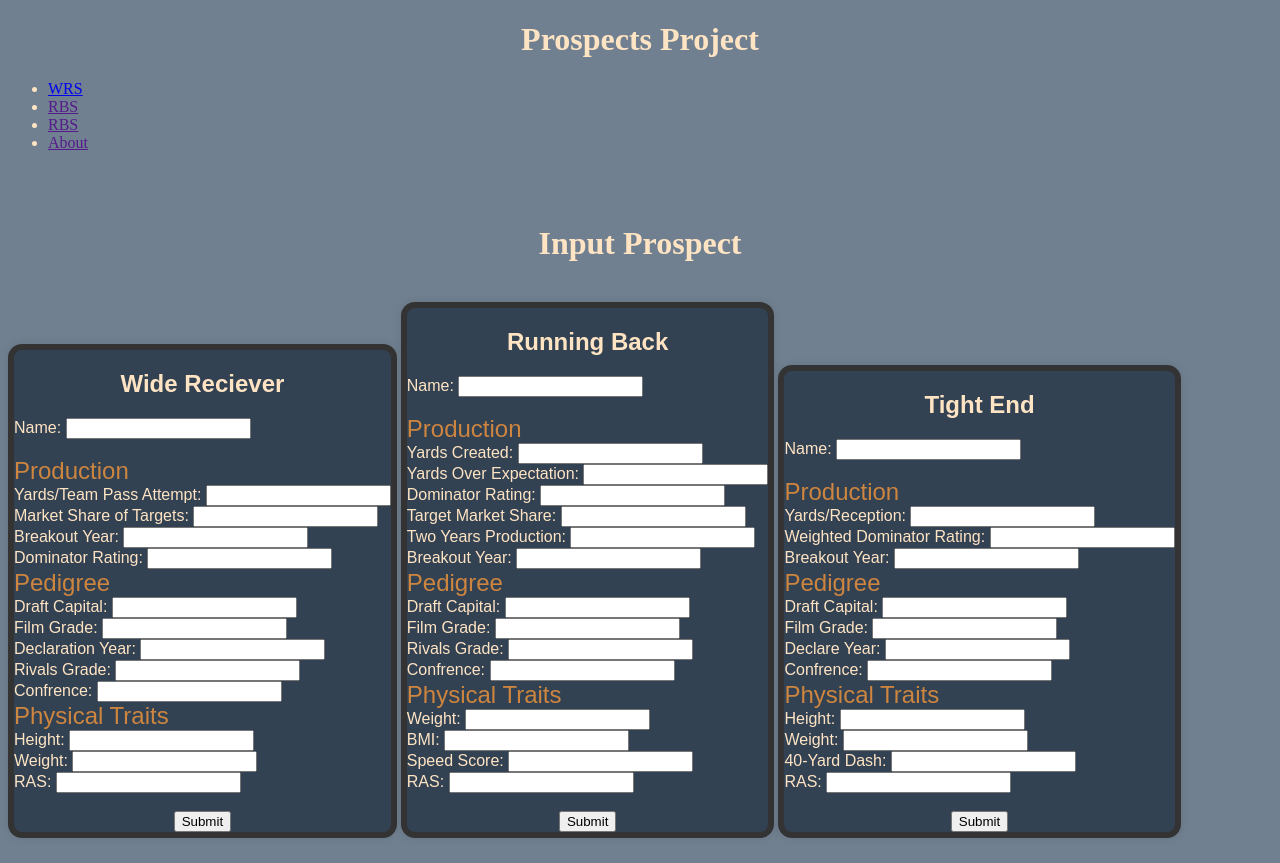
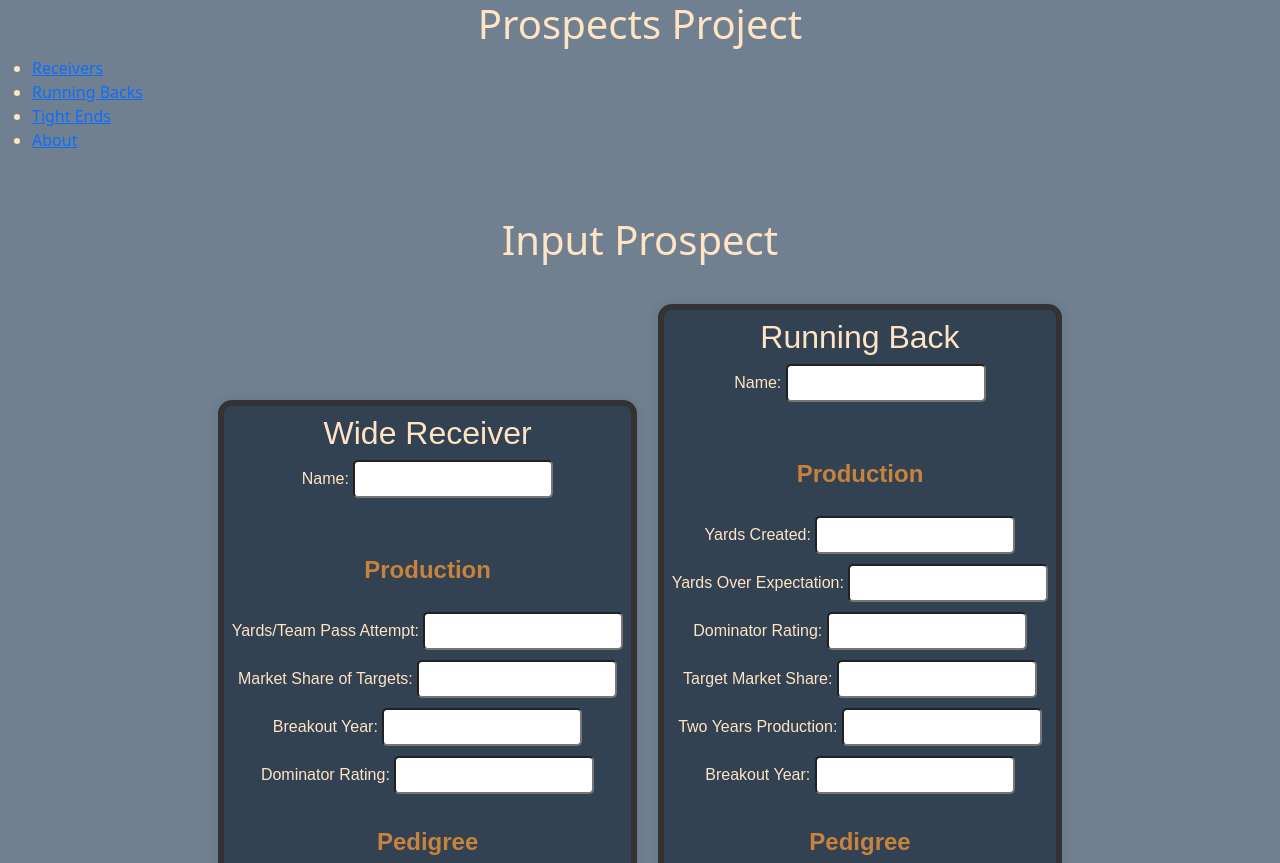
Before and after one commit to cmstill/prospects-project-UI, a website: page index.html in a window 1280 px wide. Shown: the top 863 px of the page. Drawn offline with nearby package versions, Linux system fonts and the light colour scheme.

Commit message:
added bootstrap, center aligned form divs

```diff
--- /dev/null
+++ b/css/gpt-form-styling.css
@@ -0,0 +1,114 @@
+body {
+	background-color: slategrey;
+	color: bisque;
+	padding: 2%;
+}
+
+header {
+	text-align: center;
+}
+
+nav {
+	text-align: center;
+}
+
+.prospect-form-subheader {
+	font-size: 1.5em;
+	color: peru;
+	font-weight: bold;
+	margin-top: 2%;
+	display: block;
+}
+
+.front-page-prospect-form {
+	width: 30%;
+	min-height: 50%; /* Set minimum height in percentage */
+	padding: 2%;
+	margin: 1%;
+	border: 0.6rem solid #333;
+	border-radius: 1rem; /* Adjust as needed for rounded corners */
+	box-shadow: 0 0 1rem rgba(0, 0, 0, 0.1);
+	font-family: Arial, sans-serif;
+	background-color: rgb(50, 66, 83);
+	text-align: center;
+	box-sizing: border-box;
+	float: left;
+}
+
+h2 {
+	text-align: center;
+}
+
+#prospects-header {
+	text-align: center;
+	width: 100%;
+	clear: both;
+}
+
+.prospect-form-submit-button {
+	text-align: center;
+	margin-top: 2%;
+}
+
+.front-page-prospect-form form {
+	display: flex;
+	flex-direction: column;
+	align-items: flex-start;
+}
+
+.front-page-prospect-form form > * {
+	display: flex;
+	align-items: center;
+	width: 100%;
+	margin-bottom: 2%;
+}
+
+.front-page-prospect-form label {
+	width: 40%;
+	text-align: right;
+	padding-right: 2%;
+}
+
+.front-page-prospect-form input[type="text"],
+.front-page-prospect-form input[type="number"] {
+	border-radius: 0.5rem; /* Adjust as needed for rounded corners */
+	padding: 1%;
+	width: 58%;
+	text-align: left;
+}
+
+/* Media Queries for Stacking */
+@media (max-width: 1200px) {
+	.front-page-prospect-form {
+			width: 45%;
+			float: left;
+	}
+}
+
+@media (max-width: 800px) {
+	.front-page-prospect-form {
+			width: 90%;
+			float: none;
+			margin: 1% auto;
+	}
+
+	.front-page-prospect-form form {
+			flex-direction: column;
+			align-items: flex-start;
+	}
+
+	.front-page-prospect-form label {
+			width: 100%;
+			text-align: left;
+			margin-bottom: 1%;
+	}
+
+	.front-page-prospect-form input[type="text"],
+	.front-page-prospect-form input[type="number"] {
+			width: 100%;
+	}
+}
+
+
+/* all this here is some "good enough" styling from GPT for my input forms using a lot of flexbox and @media control stuff I don't understand
+ only use in case of emergency */
--- /dev/null
+++ b/css/style.css
@@ -0,0 +1,63 @@
+ body {
+	background-color: rgb(112, 128, 144);
+	color: rgb(255, 228, 196) ;
+}
+
+header {
+	text-align: center;
+}
+
+.prospect-form-subheader {
+	font-size: 1.5em;
+	color: rgb(199, 130, 60)
+}
+
+.front-page-prospect-form {
+	width: auto;
+	margin: .5em;
+	padding: .5em;
+	border: 6px solid #333;
+	border-radius: 14px;
+	box-shadow: 0 0 12px rgba(0, 0, 0, 0.1);
+	font-family: Arial, sans-serif;
+	display: inline-block;
+	background-color: rgb(50, 66, 83);
+}
+
+#forms-wrapper {
+	text-align: center;
+}
+
+h2 {
+	text-align: center;
+}
+
+#prospects-header {
+	text-align: center;
+}
+
+.prospect-form-submit-button {
+	text-align: center;
+}
+
+.front-page-prospect-form {
+	text-align: center;
+}
+
+.front-page-prospect-form input[type="text"],
+.front-page-prospect-form input[type="number"] {
+	border-radius: 5px;
+	margin-bottom: 10px;
+	padding: 5px;
+	width: 200px;
+}
+
+.prospect-form-subheader {
+	font-weight: bold;
+	margin-top: 20px;
+	display: block;
+}
+
+.prospect-form-submit-button {
+	margin-top: 20px;
+}
--- a/index.html
+++ b/index.html
@@ -5,7 +5,8 @@
 	<title>Prospects Project UI</title>
 	<meta charset="UTF-8">
 	<link rel="icon" href="./favicon.jpeg">
-	<link rel="stylesheet" href="./style.css">
+	<link href="https://cdn.jsdelivr.net/npm/bootstrap@5.3.3/dist/css/bootstrap.min.css" rel="stylesheet">
+	<link rel="stylesheet" href="css/style.css">
 	<meta name="description" content="This is a UI for prospects project">
 	<meta name="keywords" content="football, prospects, fantasy, dynasty">
 	<meta name="viewport" content="width=device-width, initial-scale=1.0">
@@ -19,9 +20,9 @@
 	<nav class="topnav"> <!-- Start Navigation -->
 		<!-- I want all this to be drop-downs that contain links to each class year and the full list as well-->
 		<ul>
-			<li><a id="WRSnav" href="#WRS">WRS</a></li>
-			<li><a id="RBSnav" href="">RBS</a></li>
-			<li><a id="RBSnav" href="">RBS</a></li>
+			<li><a id="WRSnav" href="#WRS">Receivers</a></li>
+			<li><a id="RBSnav" href="">Running Backs</a></li>
+			<li><a id="RBSnav" href="">Tight Ends</a></li>
 			<li><a id="aboutNav" href="">About</a></li>
 		</ul>
 	</nav> <!-- End Navigation -->
@@ -30,9 +31,10 @@
 		<h1 id="prospects-header">Input Prospect</h1>
 	</div>
 	<br>
+	<div id="forms-wrapper">
 	<div id="WRSform" class="front-page-prospect-form">
 		<h2>
-			Wide Reciever
+			Wide Receiver
 		</h2>
 		<form>
 			Name: <input type="text">
@@ -138,9 +140,9 @@
 			<br>
 			<span class="prospect-form-subheader">Pedigree</span>
 			<br>
-			Draft Capital: <input type="number">
+			Draft Capital: <input type="text">
 			<br>
-			Film Grade: <input type="number">
+			Film Grade: <input type="text" pattern="\d+(\.\d{1,2})?" title="input two or less decimal places">
 			<br>
 			Declare Year: <input type="number">
 			<br>
@@ -148,20 +150,22 @@
 			<br>
 			<span class="prospect-form-subheader">Physical Traits</span>
 			<br>
-			Height: <input type="number">
+			Height: <input type="text" pattern="\d+(\.\d{1,2})?" title="input two or less decimal places">
 			<br>
-			Weight: <input type="number">
+			Weight: <input type="text" pattern="\d+(\.\d{1,2})?" title="input two or less decimal places">
 			<br>
-			40-Yard Dash: <input type="number">
+			40-Yard Dash: <input type="text" pattern="\d+(\.\d{1,2})?" title="input two or less decimal places">
 			<br>
-			RAS: <input type="number">
+			RAS: <input type="text" pattern="\d+(\.\d{1,2})?" title="input two or less decimal places">
 			<br><br>
 			<div class="prospect-form-submit-button">
-				<button>Submit</button> <!-- same as above for this button but for TE-->
+				<button type="submit">Submit</button> <!-- same as above for this button but for TE-->
 			</div>
 		</form>
 	</div>
+</div>
 
+<script src="https://cdn.jsdelivr.net/npm/bootstrap@5.3.3/dist/js/bootstrap.min.js"></script>
 </body>
 
 </html>
--- a/style.css
+++ /dev/null
@@ -1,38 +0,0 @@
-body {
-	background-color: slategrey;
-	color: bisque ;
-}
-
-header {
-	text-align: center;
-}
-
-.prospect-form-subheader {
-	font-size: 1.5em;
-	color: peru
-}
-
-.front-page-prospect-form {
-	width: auto;
-	margin: auto;
-	padding: auto;
-	border: 6px solid #333;
-	border-radius: 14px;
-	box-shadow: 0 0 10px rgba(0, 0, 0, 0.1);
-	font-family: Arial, sans-serif;
-	display: inline-block;
-	background-color: rgb(50, 66, 83);
-
-}
-
-h2 {
-	text-align: center;
-}
-
-#prospects-header {
-	text-align: center;
-}
-
-.prospect-form-submit-button {
-	text-align: center;
-}
```
Also changed, not shown: css/bootstrap.css (added).
